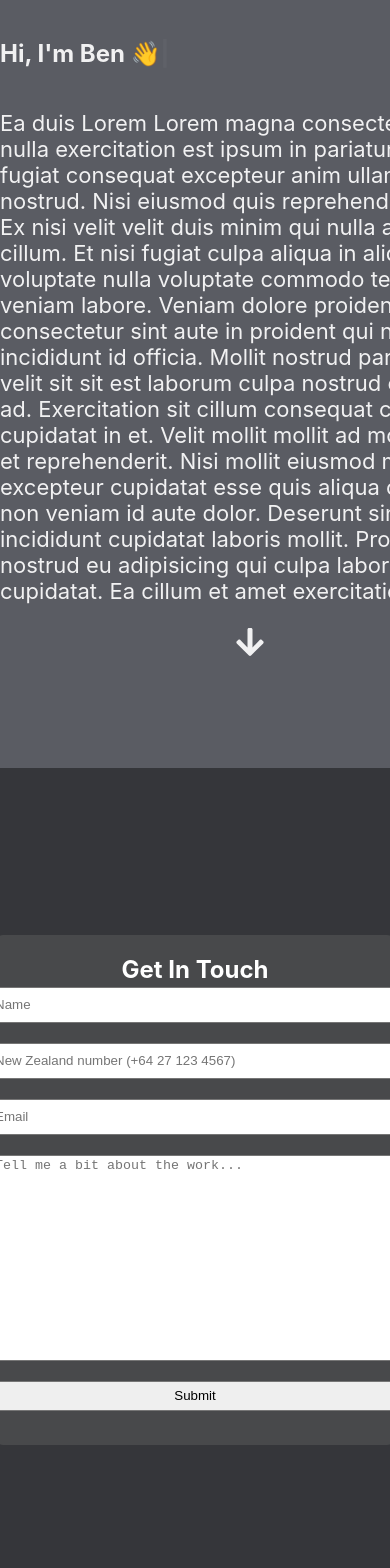
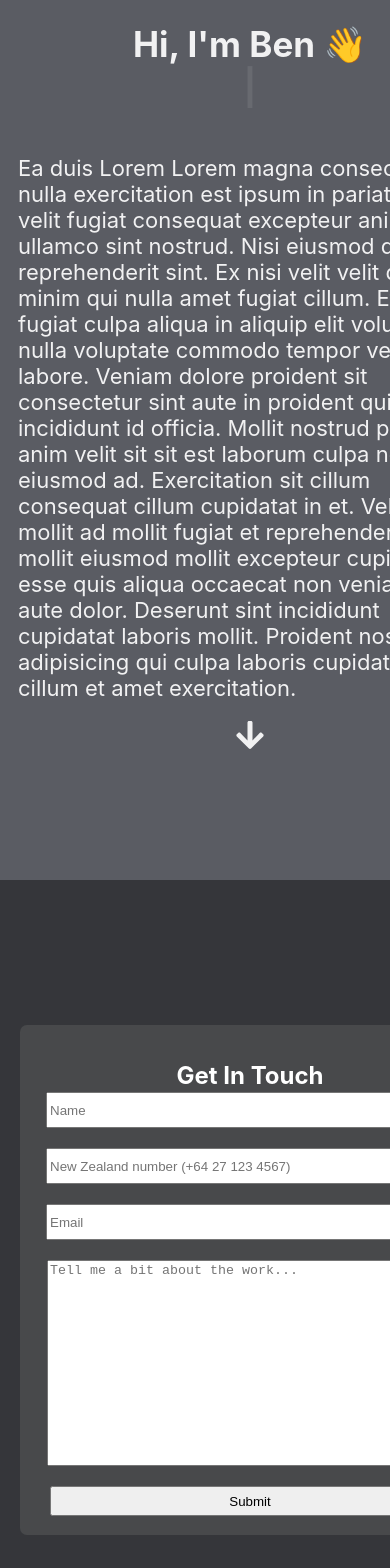
Before and after one commit to Thadman/bens-site, a React (Create React App) app: page / in a window 390 px wide. Shown: the part 920-2488 px from the top of the page. Built offline with nearby package versions, Linux system fonts and the light colour scheme; what react-animations would draw is missing.

Commit message:
seems to be working on all phone sizes at the moment.

```diff
--- a/package.json
+++ b/package.json
@@ -26,7 +26,8 @@
     "start": "react-scripts start",
     "build": "react-scripts build",
     "test": "react-scripts test",
-    "eject": "react-scripts eject"
+    "eject": "react-scripts eject",
+    "deploy": "yarn build && netlify deploy --prod --dir=build"
   },
   "eslintConfig": {
     "extends": "react-app"
--- a/src/index.css
+++ b/src/index.css
@@ -76,7 +76,7 @@ textarea {
   justify-content: center;
 }
 .image-container img {
-  height: 450px;
+  height: 800px;
   min-width: 378px;
 }
 
@@ -153,3 +153,46 @@ form input {
   justify-content: center;
   padding-bottom: 15px;
 }
+
+@media (max-width: 480px) {
+  .image-container img {
+    height: 350px;
+  }
+
+  .main-container {
+    width: 500px;
+    height: 800px;
+  }
+
+  .about-main-container {
+    width: 500px;
+    height: 1000px;
+    background: #5a5c63;
+    display: flex;
+  }
+
+  .about-small-container h2 {
+    text-align: center;
+    font-size: 35px;
+    display: flex;
+    justify-content: center;
+    flex-direction: column;
+  }
+
+  .about-small-container p {
+    margin: 0px auto;
+    padding: 18px;
+  }
+
+  .main-contact-container {
+    background: #35363a;
+    width: 500px;
+    height: 800px;
+  }
+
+  .contact-form-container {
+    margin: 20px;
+    display: flex;
+    justify-content: center;
+  }
+}
```
